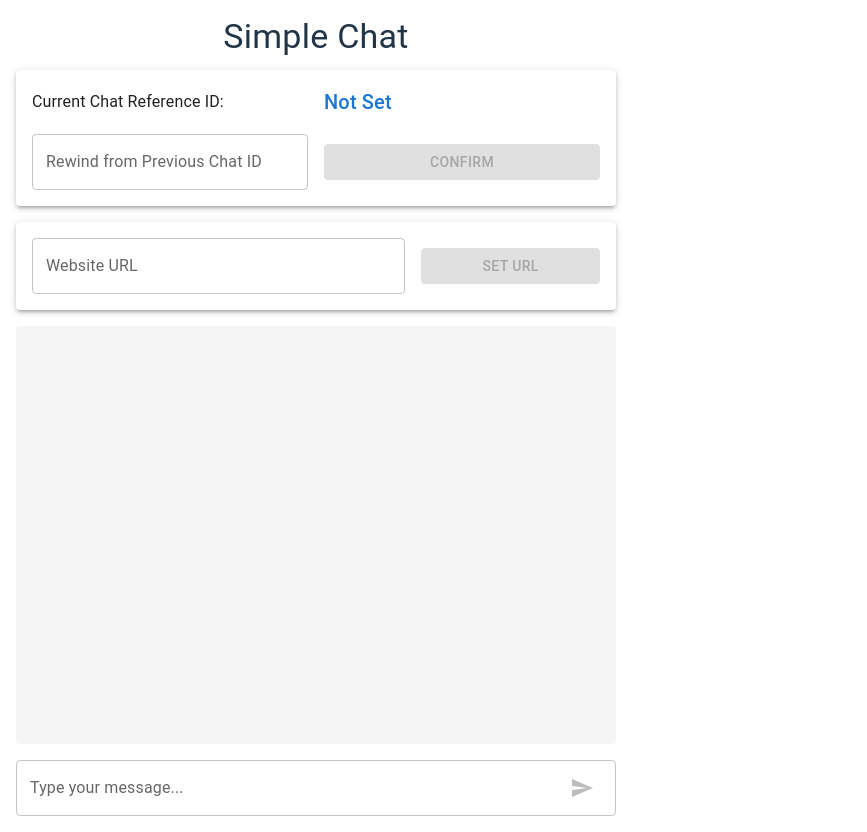
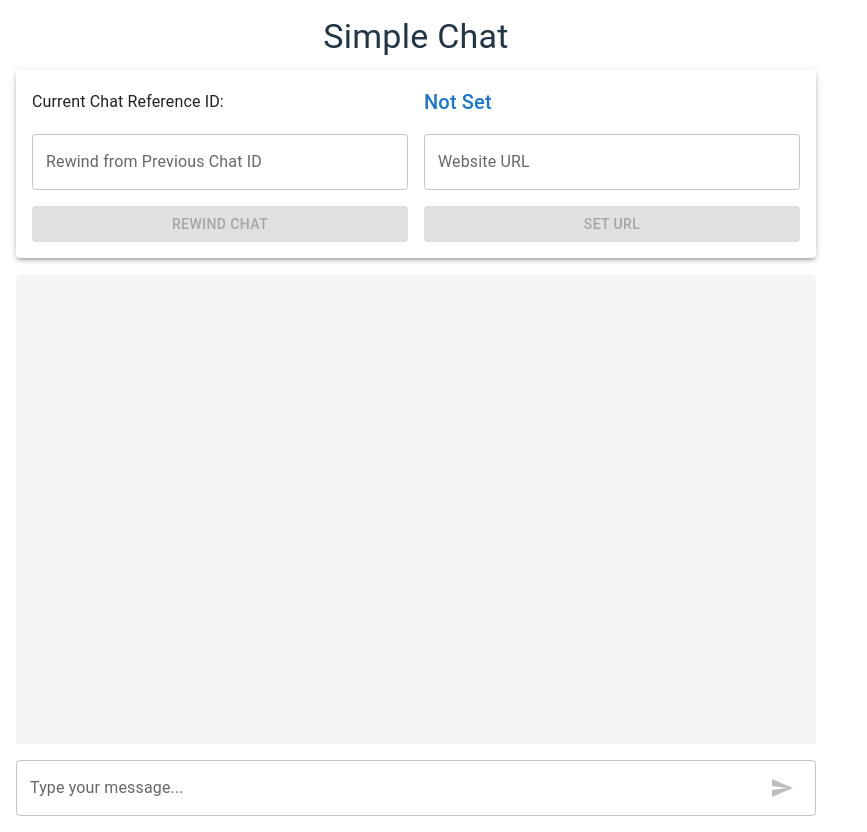
Before and after one commit to qstommyshu/simple-chat, a React (Vite) app in the folder client/: page / in a window 1280 px wide. Shown: the whole page, without its empty margins (0-867 px from the left). Built offline with nearby package versions, Linux system fonts and the light colour scheme.

Commit message:
refactor(client): refine client UI

```diff
--- a/client/src/App.tsx
+++ b/client/src/App.tsx
@@ -80,6 +80,7 @@
       setIsLoading(true);
       const prevChat = await loadChatFromId(prevChatId);
       setPrevChatId('');
+      setOptions([]);
       dispatch(loadChat(prevChat));
       showSnackbar('Chat rewound successfully!', 'success');
     } catch (error) {
@@ -148,7 +149,7 @@
     <Box
       sx={{
         width: '100%',
-        maxWidth: '600px',
+        maxWidth: '800px',
         margin: '0 auto',
         padding: 2,
         fontFamily: 'Roboto, sans-serif',
@@ -163,16 +164,18 @@
 
       <Paper elevation={3} sx={{ padding: 2, marginBottom: 2 }}>
         <Grid container spacing={2} alignItems="center">
-          <Grid item xs={12} sm={6}>
+          {/* Reference ID */}
+          <Grid item xs={12} md={6}>
             <Typography variant="subtitle1">Current Chat Reference ID:</Typography>
           </Grid>
-          <Grid item xs={12} sm={6}>
+          <Grid item xs={12} md={6}>
             <Typography variant="h6" color="primary">
               {chatId || 'Not Set'}
             </Typography>
           </Grid>
 
-          <Grid item xs={12} sm={6}>
+          {/* Rewind Chat ID and Website URL */}
+          <Grid item xs={12} md={6}>
             <TextField
               label="Rewind from Previous Chat ID"
               variant="outlined"
@@ -183,23 +186,7 @@
               disabled={isLoading}
             />
           </Grid>
-          <Grid item xs={12} sm={6}>
-            <Button
-              variant="contained"
-              color="secondary"
-              fullWidth
-              onClick={() => rewindChat(prevChatId)}
-              disabled={!prevChatId.trim() || isLoading}
-            >
-              Confirm
-            </Button>
-          </Grid>
-        </Grid>
-      </Paper>
-
-      <Paper elevation={3} sx={{ padding: 2, marginBottom: 2 }}>
-        <Grid container spacing={2} alignItems="center">
-          <Grid item xs={12} sm={8}>
+          <Grid item xs={12} md={6}>
             <TextField
               label="Website URL"
               variant="outlined"
@@ -209,7 +196,20 @@
               disabled={isLoading}
             />
           </Grid>
-          <Grid item xs={12} sm={4}>
+
+          {/* Buttons */}
+          <Grid item xs={12} md={6}>
+            <Button
+              variant="contained"
+              color="secondary"
+              fullWidth
+              onClick={() => rewindChat(prevChatId)}
+              disabled={!prevChatId.trim() || isLoading}
+            >
+              Rewind Chat
+            </Button>
+          </Grid>
+          <Grid item xs={12} md={6}>
             <Button
               variant="contained"
               color="primary"
@@ -314,9 +314,7 @@
             ),
           }}
         />
-        {isLoading && (
-          <CircularProgress size={24} sx={{ marginLeft: 2 }} />
-        )}
+        {isLoading && <CircularProgress size={24} sx={{ marginLeft: 2 }} />}
       </Box>
 
       {/* Snackbar for Notifications */}
```
